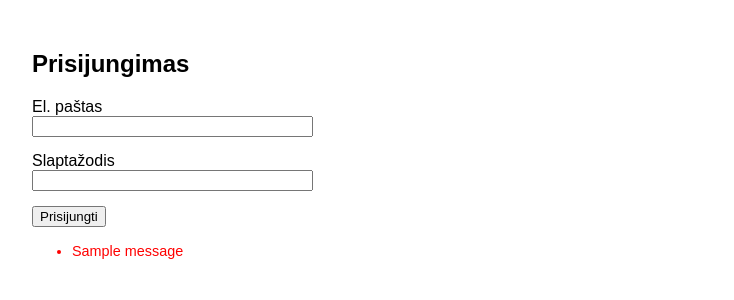
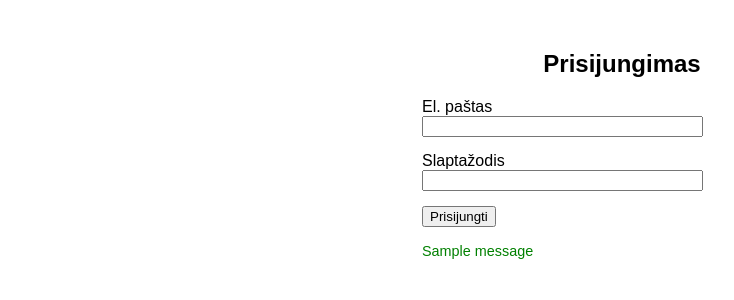
Before and after one commit to Medzioklis/2-tarpinis, a Flask app: page /login in a window 1280 px wide. Shown: the top 300 px of the page, without its empty margins (18-752 px from the left). Run offline with Flask 3, Linux system fonts and the light colour scheme; tables that the repository leaves empty hold one stand-in row (values such as "Sample post"); one stand-in notice (Sample message) is shown.

Commit message:
Blueprint apsirašymas ir pritaikymas login

```diff
--- a/app.py
+++ b/app.py
@@ -2,17 +2,19 @@ from database import app, db
 from flask_login import LoginManager
 from models.user import User
 from flask_migrate import Migrate
+from services.login import login_bp
+
+
 
 login_manager = LoginManager(app)
 login_manager.init_app(app)
-login_manager.login_view = 'login'
+login_manager.login_view = 'login.login'
 
 @login_manager.user_loader
 def load_user(user_id):
     return db.session.get(User, int(user_id))
 
-
-import services.login
+app.register_blueprint(login_bp)
 
 migrate = Migrate(app, db)
 
--- a/services/login.py
+++ b/services/login.py
@@ -6,6 +6,11 @@ from flask_admin.contrib.sqla import ModelView
 from models.user import User
 from forms.login_form import LoginForm
 from datetime import datetime, timedelta
+from flask import Blueprint
+
+
+login_bp = Blueprint('login', __name__, url_prefix='/', template_folder='../templates')
+
 
 
 class ProtectedModelView(ModelView):
@@ -17,20 +22,21 @@ class ProtectedModelView(ModelView):
         return redirect(url_for('login'))
 
 
-@app.route('/')
+
+@login_bp.route('/')
 def index():
-    return redirect(url_for('login'))
+    return redirect(url_for('login.login'))
 
-@app.route('/login', methods=['GET', 'POST'])
+@login_bp.route('/login', methods=['GET', 'POST'])
 def login():
     form= LoginForm()
 
     if current_user.is_authenticated:
         # Automatiškai nukreipti pagal rolę
         if current_user.user_role ==1:
-            return redirect(url_for('admin_dashboard'))
+            return redirect(url_for('login.admin_dashboard'))
         else:
-            return redirect(url_for('user_dashboard'))
+            return redirect(url_for('login.user_dashboard'))
 
     if form.validate_on_submit():
         stmt = select(User).where(User.user_email == form.email.data)
@@ -48,13 +54,13 @@ def login():
                 user.blocked_until = None
                 db.session.commit()
                 login_user(user)
-                return redirect(url_for('admin_dashboard') if user.user_role == 1 else url_for('user_dashboard'))
+                return redirect(url_for('login.admin_dashboard') if user.user_role == 1 else url_for('user_dashboard'))
             else:
                 user.login_attempts = (user.login_attempts or 0) + 1
                 if user.login_attempts >= 3:
                     user.blocked_until = now + timedelta(minutes=2)
                     flash("Per daug neteisingų bandymų. Pabandykite po 2 minučių.", "danger")
-                    return redirect(url_for('user_dashboard'))
+                    return redirect(url_for('login.user_dashboard'))
                 else:
                     flash("Neteisingi prisijungimo duomenys.", "danger")
                 db.session.commit()
@@ -65,27 +71,27 @@ def login():
     return render_template('login.html', form=form)
 
 
-@app.route('/admin_dashboard')
+@login_bp.route('/admin_dashboard')
 @login_required
 def admin_dashboard():
     if current_user.user_role != 1:
         flash("Neturite prieigos prie administratoriaus puslapio.", "danger")
-        return redirect(url_for('login'))
+        return redirect(url_for('login.login'))
     return render_template("admin_dashboard.html")
 
 
-@app.route('/user_dashboard')
+@login_bp.route('/user_dashboard')
 @login_required
 def user_dashboard():
     if current_user.user_role != 2:
         flash("Neturite prieigos prie naudotojo puslapio.", "danger")
-        return redirect(url_for('login'))
+        return redirect(url_for('login.login'))
     return "Sveiki prisijungę, turite vartotojo teises"
 
 
-@app.route('/logout')
+@login_bp.route('/logout')
 @login_required
 def logout():
     logout_user()
     flash("Sėkmingai atsijungėte.", "success")
-    return redirect('/login')
+    return redirect(url_for('login.logout'))
--- a/templates/admin_dashboard.html
+++ b/templates/admin_dashboard.html
@@ -9,6 +9,6 @@
 
     <p>Prisijungęs vartotojas: {{ current_user.user_name }} {{ current_user.user_lastname }}</p>
 
-    <a href="{{ url_for('logout') }}">Atsijungti</a>
+    <a href="{{ url_for('login.logout') }}">Atsijungti</a>
 </body>
 </html>
--- a/templates/login.html
+++ b/templates/login.html
@@ -1,57 +1,80 @@
 <!DOCTYPE html>
-<html>
+<html lang="lt">
 <head>
+    <meta charset="UTF-8">
     <title>Prisijungimas</title>
     <style>
-        body { font-family: Arial, sans-serif; margin: 50px; }
-        .form-group { margin-bottom: 15px; }
-        .error { color: red; font-size: 0.9em; }
+        body {
+            font-family: Arial, sans-serif;
+            margin: 50px auto;
+            max-width: 400px;
+        }
+        h2 {
+            text-align: center;
+        }
+        .form-group {
+            margin-bottom: 15px;
+        }
+        .error {
+            color: red;
+            font-size: 0.9em;
+        }
+        .success {
+            color: green;
+            font-size: 0.9em;
+        }
+        button {
+            padding: 10px 20px;
+            background-color: #007BFF;
+            border: none;
+            color: white;
+            font-size: 1em;
+            cursor: pointer;
+        }
+        button:hover {
+            background-color: #0056b3;
+        }
+        ul {
+            padding: 0;
+            list-style: none;
+        }
+        .message {
+            margin-bottom: 15px;
+        }
     </style>
 </head>
 <body>
     <h2>Prisijungimas</h2>
 
-    <form method="POST">
+    <form method="POST" action="{{ url_for('login.login') }}">
         {{ form.hidden_tag() }}
 
         <div class="form-group">
             {{ form.email.label }}<br>
             {{ form.email(size=32) }}<br>
-            {% if form.email.errors %}
-                <div class="error">
-                    {% for error in form.email.errors %}
-                        {{ error }}
-                    {% endfor %}
-                </div>
-            {% endif %}
+            {% for error in form.email.errors %}
+                <div class="error">{{ error }}</div>
+            {% endfor %}
         </div>
 
         <div class="form-group">
             {{ form.password.label }}<br>
             {{ form.password(size=32) }}<br>
-            {% if form.password.errors %}
-                <div class="error">
-                    {% for error in form.password.errors %}
-                        {{ error }}
-                    {% endfor %}
-                </div>
-            {% endif %}
+            {% for error in form.password.errors %}
+                <div class="error">{{ error }}</div>
+            {% endfor %}
         </div>
 
         <div class="form-group">
-            {{ form.submit() }}
+            {{ form.submit(class_="btn") }}
         </div>
     </form>
-
-    {% if current_user.is_authenticated %}
-        <p><a href="{{ url_for('logout') }}">Atsijungti</a></p>
-    {% endif %}
 
     {% with messages = get_flashed_messages(with_categories=true) %}
         {% if messages %}
             <ul>
                 {% for category, message in messages %}
-                    <li class="error">{{ message }}</li>
+                    <li class="message {{ category }}">{{ message }}</li>
                 {% endfor %}
             </ul>
         {% endif %}
--- a/templates/user_dashboard.html
+++ b/templates/user_dashboard.html
@@ -11,7 +11,7 @@
             Sveiki prisijungę, Vartotojau!
         </div>
         <div class="text-center">
-            <a href="{{ url_for('logout') }}" class="btn btn-danger">Atsijungti</a>
+            <a href="{{ url_for('login.logout') }}" class="btn btn-danger">Atsijungti</a>
         </div>
     </div>
 </body>
```
Also changed, not shown: routes/login.py (added).
